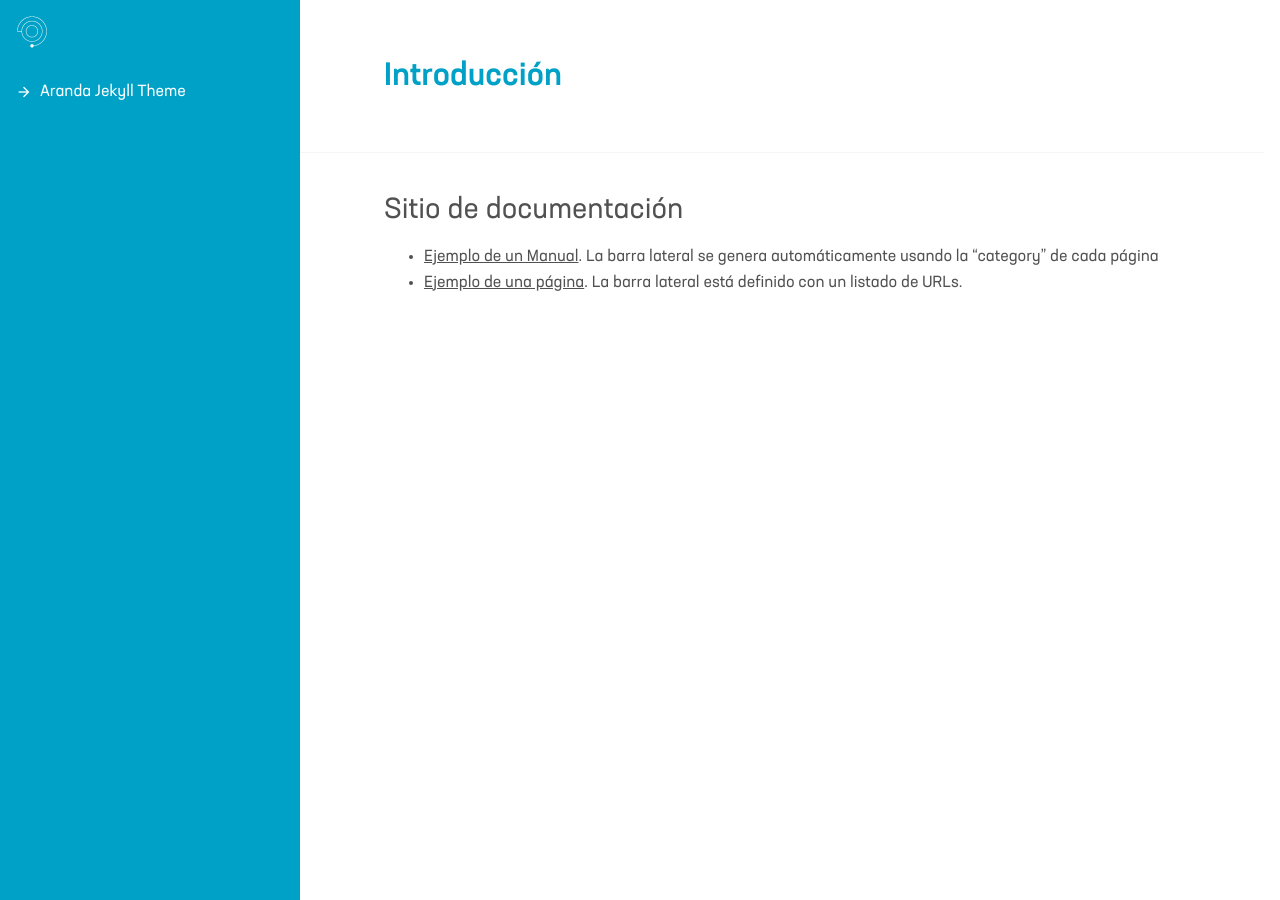
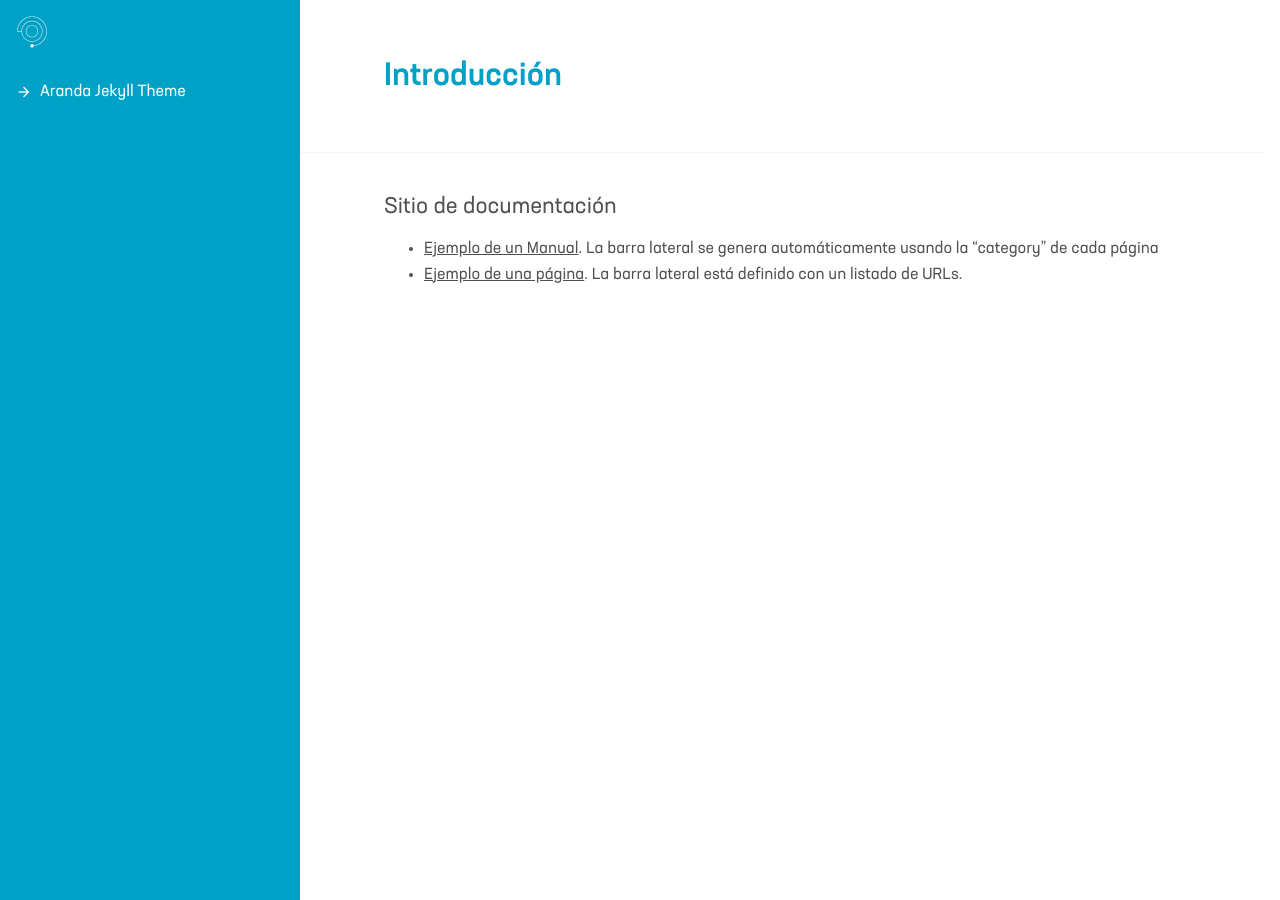
Before and after one commit to aranda-docs/aranda-jekyll-theme, a Jekyll site: the page built from index.md, in a window 1280 px wide. Built offline with Jekyll 4.4.1, drawn with Linux system fonts in a browser that asks for light colours.

Commit message:
Update _variables.scss

```diff
--- a/_sass/abstracts/_variables.scss
+++ b/_sass/abstracts/_variables.scss
@@ -26,7 +26,7 @@ $heading-line-height: 1.25;
 // Font Sizes
 $typo_ostrich: 2rem;    // @CHANGE
 $typo_albatros: 2rem;   // @CHANGE
-$typo_eagle: 1.8rem;    // @CHANGE
+$typo_eagle: 1.4rem;    // @CHANGE
 $typo_hawk: 1.5rem;
 $typo_crow: 1.25rem;    // @CHANGE
 $typo_sparrow: 0.80rem;     // @CHANGE
```
